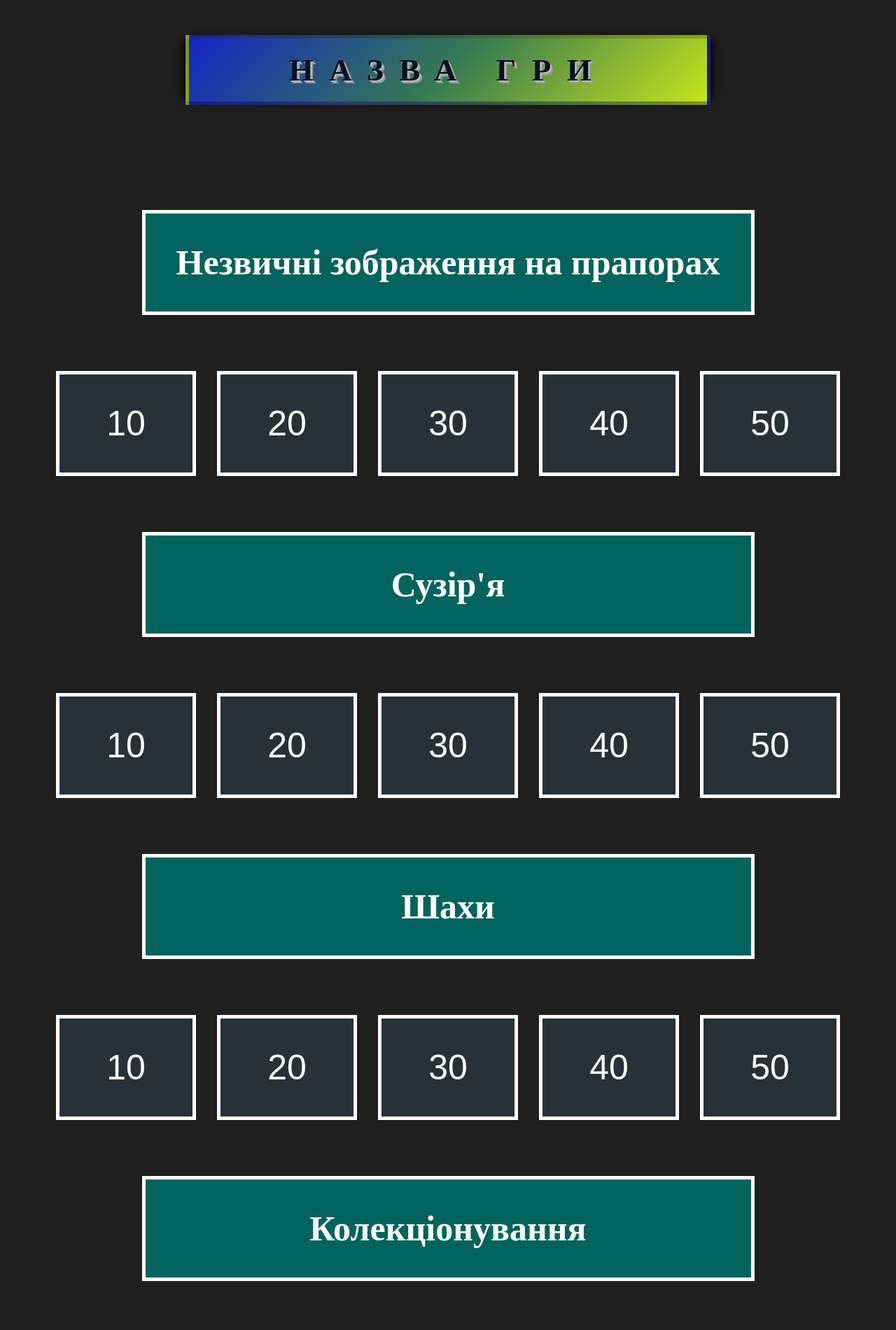
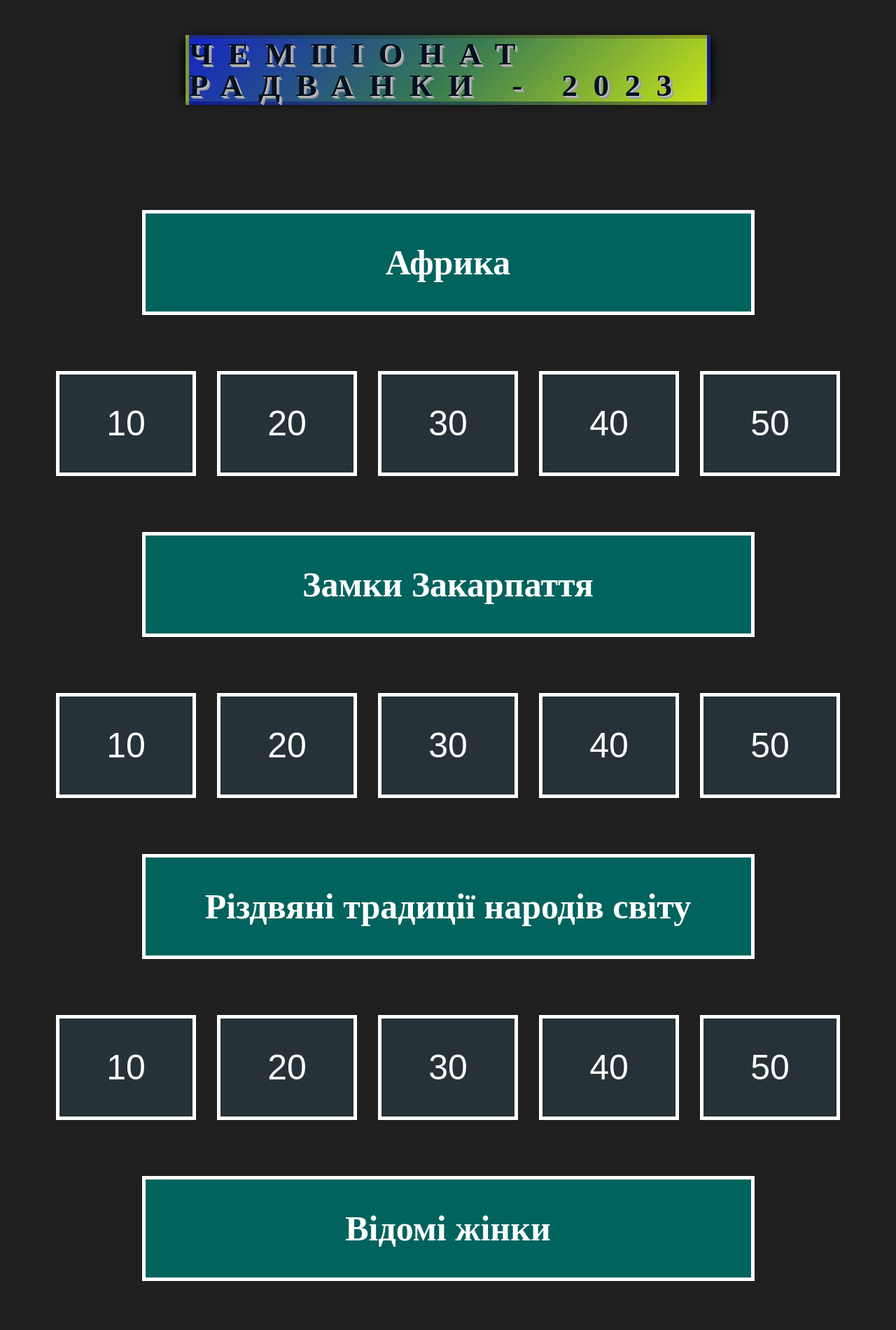
Before and after one commit to JuliannaMalyk/MEGA_Brain, a plain HTML site: page MEGA_Brain/index.html in a window 1280 px wide. Shown: the top 1900 px of the page at 70% size. Drawn offline with Linux system fonts and the light colour scheme.

Commit message:
Update index.html

```diff
--- a/MEGA_Brain/index.html
+++ b/MEGA_Brain/index.html
@@ -14,7 +14,7 @@
             <div class="header__container">
                 <div class="logo">
                     <h1 class="logo__text">
-                        назва гри
+                        Чемпіонат Радванки - 2023
                     </h1>
                 </div>
             </div>
@@ -25,7 +25,7 @@
                     <div class="main-page__body">
                         <ul class="main-page__items items--1">
                             <div class="topic__items">
-                                <li class="items__topic">Незвичні зображення на прапорах</li>
+                                <li class="items__topic">Африка</li>
                             </div>
                             <div class="question__items">
                                 <li class="items__question">
@@ -49,7 +49,7 @@
                         </ul>
                         <ul class="main-page__items items--2">
                             <div class="topic__items">
-                             <li class="items__topic">Сузір'я</li>
+                             <li class="items__topic">Замки Закарпаття</li>
                             </div>
                             <div class="question__items">
                                 <li class="items__question">
@@ -71,7 +71,7 @@
                         </ul>
                         <ul class="main-page__items items--3">
                             <div class="topic__items">
-                                <li class="items__topic">Шахи</li>
+                                <li class="items__topic">Різдвяні традиції народів світу</li>
                             </div>
                             <div class="question__items">
                                 <li class="items__question">
@@ -93,7 +93,7 @@
                         </ul>
                         <ul class="main-page__items items--4">
                             <div class="topic__items">
-                                <li class="items__topic">Колекціонування</li>
+                                <li class="items__topic">Відомі жінки</li>
                             </div>
                             <div class="question__items">
                                 <li class="items__question">
@@ -115,7 +115,7 @@
                         </ul>
                         <ul class="main-page__items items--5">
                             <div class="topic__items">
-                                <li class="items__topic">Пішохідний туризм</li>
+                                <li class="items__topic">Коти</li>
                             </div>
                             <div class="question__items">
                                 <li class="items__question">
@@ -137,7 +137,7 @@
                         </ul>
                         <ul class="main-page__items items--6">
                             <div class="topic__items">
-                                <li class="items__topic">Вулкани</li>
+                                <li class="items__topic">Морська тема</li>
                             </div>
                             <div class="question__items">
                                 <li class="items__question">
@@ -159,7 +159,7 @@
                         </ul>
                         <ul class="main-page__items items--7">
                             <div class="topic__items">
-                                <li class="items__topic">Українські традиції</li>
+                                <li class="items__topic">Сонячна система</li>
                             </div>
                             <div class="question__items">
                                 <li class="items__question">
```
